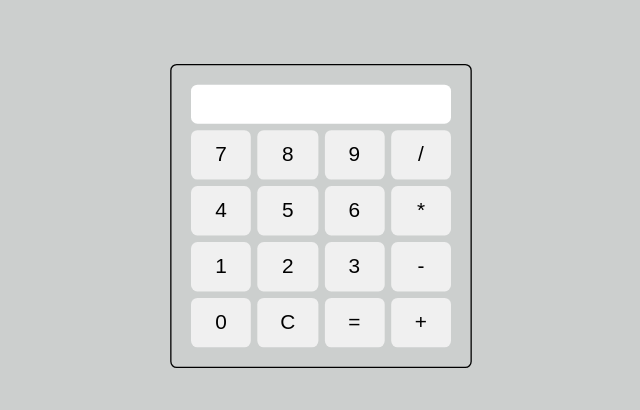
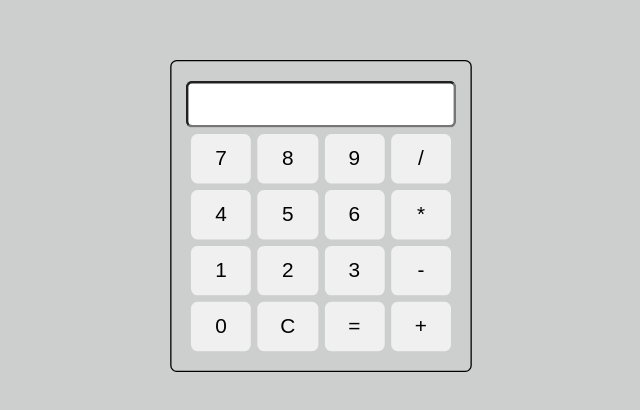
Before and after one commit to hampusvh/react-calculator, a React (Vite) app in the folder react-calculator/: page / in a window 1280 px wide. Shown: the part 192-602 px from the top of the page, without its empty margins (319-959 px from the left). Built offline with nearby package versions, Linux system fonts and the light colour scheme.

Commit message:
display is now also a functional input

```diff
--- a/react-calculator/src/components/Calculator.jsx
+++ b/react-calculator/src/components/Calculator.jsx
@@ -16,9 +16,17 @@ function Calculator() {
 
   const [input, setInput] = useState("");
 
+  const handleInputChange = (event) => {
+    const value = event.target.value;
+    const allowed = /^[0-9]*$/;
+    if (allowed.test(value)) {
+      setInput(value);
+    }
+  };
+
   return (
     <div className="calculator">
-      <Display input={input} />
+      <Display input={input} onChange={handleInputChange} />
       <ButtonGrid onButtonClick={handleButtonClick} />
     </div>
   );
--- a/react-calculator/src/components/Display.jsx
+++ b/react-calculator/src/components/Display.jsx
@@ -1,7 +1,9 @@
 import "../App.css";
 
-function Display({ input }) {
-  return <div className="display">{input}</div>;
+function Display({ input, onChange }) {
+  return (
+    <input className="display" type="text" value={input} onChange={onChange} />
+  );
 }
 
 export default Display;
```
